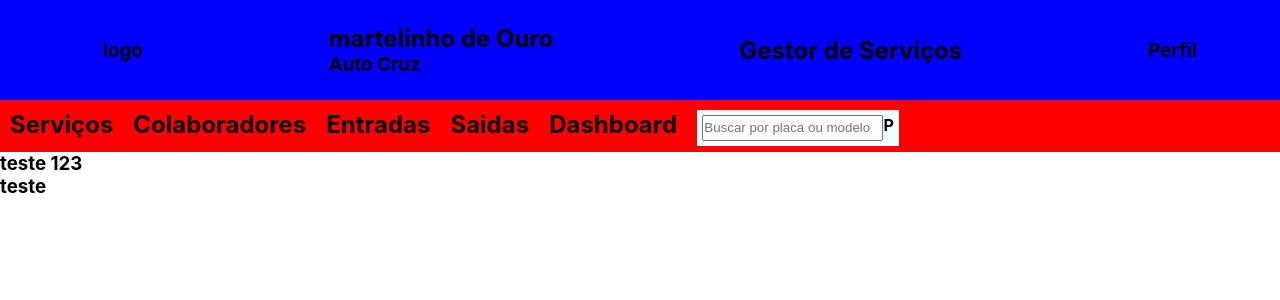
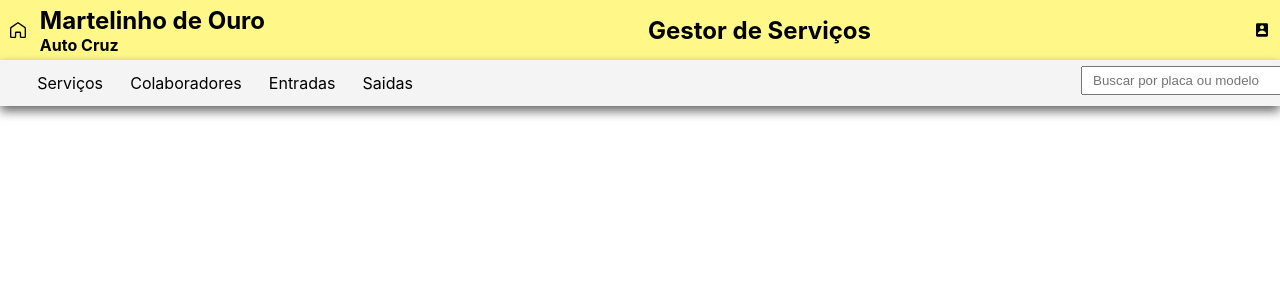
Before and after one commit to Mts-Carneiro/Martelinho_de_ouro_front_end, a React (Create React App) app in the folder martelinho_de_ouro_front_end/: page / in a window 1280 px wide. Shown: the top 300 px of the page. Built offline with nearby package versions, Linux system fonts and the light colour scheme.

Commit message:
Create: Header Component Styles

```diff
--- a/martelinho_de_ouro_front_end/package.json
+++ b/martelinho_de_ouro_front_end/package.json
@@ -3,6 +3,7 @@
   "version": "0.1.0",
   "private": true,
   "dependencies": {
+    "@react-icons/all-files": "^4.1.0",
     "@testing-library/jest-dom": "^5.14.1",
     "@testing-library/react": "^13.0.0",
     "@testing-library/user-event": "^13.2.1",
@@ -15,6 +16,7 @@
     "axios": "^1.5.1",
     "react": "^18.2.0",
     "react-dom": "^18.2.0",
+    "react-icons": "^4.11.0",
     "react-router-dom": "^6.16.0",
     "react-scripts": "5.0.1",
     "styled-components": "^6.0.8",
--- a/martelinho_de_ouro_front_end/src/App.tsx
+++ b/martelinho_de_ouro_front_end/src/App.tsx
@@ -1,15 +1,11 @@
 import "./App.css";
-import { Header } from "./Components/Header";
-import { NavigateBar } from "./Components/Header/NavigateBar";
+import { RouterMain } from "./Routes";
 
 function App() {
   return (
-    <>
-      <Header />
-      <NavigateBar />
-      <h3>teste 123</h3>
-      <h3>teste</h3>
-    </>
+    <div className="app">
+      <RouterMain />
+    </div>
   );
 }
 
--- a/martelinho_de_ouro_front_end/src/Components/Header/NavigateBar/SearchBar/index.tsx
+++ b/martelinho_de_ouro_front_end/src/Components/Header/NavigateBar/SearchBar/index.tsx
@@ -1,10 +1,11 @@
 import { StyledSearchBar } from "./styled";
+import { BiSearch } from "react-icons/bi";
 
 export const SarchBar = () => {
   return (
     <StyledSearchBar>
       <input placeholder="Buscar por placa ou modelo" />
-      <h4>P</h4>
+      <BiSearch />
     </StyledSearchBar>
   );
 };
--- a/martelinho_de_ouro_front_end/src/Components/Header/NavigateBar/SearchBar/styled.ts
+++ b/martelinho_de_ouro_front_end/src/Components/Header/NavigateBar/SearchBar/styled.ts
@@ -3,9 +3,14 @@ import styled from "styled-components";
 export const StyledSearchBar = styled.div`
   height: 80%;
   width: 15%;
-  background-color: azure;
-  padding: 5px;
+  background-color: transparent;
   display: flex;
   flex-direction: row;
-  justify-content: space-around;
+  justify-content: space-evenly;
+  align-content: center;
+  align-items: center;
+
+  input {
+    padding: 5px 10px;
+  }
 `;
--- a/martelinho_de_ouro_front_end/src/Components/Header/NavigateBar/index.tsx
+++ b/martelinho_de_ouro_front_end/src/Components/Header/NavigateBar/index.tsx
@@ -4,11 +4,12 @@ import { StyledNavBar } from "./styled";
 export const NavigateBar = () => {
   return (
     <StyledNavBar>
-      <h2>Serviços</h2>
-      <h2>Colaboradores</h2>
-      <h2>Entradas</h2>
-      <h2>Saidas</h2>
-      <h2>Dashboard</h2>
+      <div className="page_list">
+        <p>Serviços</p>
+        <p>Colaboradores</p>
+        <p>Entradas</p>
+        <p>Saidas</p>
+      </div>
       <SarchBar />
     </StyledNavBar>
   );
--- a/martelinho_de_ouro_front_end/src/Components/Header/NavigateBar/styled.ts
+++ b/martelinho_de_ouro_front_end/src/Components/Header/NavigateBar/styled.ts
@@ -1,11 +1,26 @@
 import styled from "styled-components";
 
 export const StyledNavBar = styled.div`
-  background-color: red;
-  width: 100vw;
-  height: 4vh;
+  background-color: #f4f4f4;
+  height: 26px;
   display: flex;
-  justify-content: flex-start;
+  justify-content: space-between;
   gap: 20px;
   padding: 10px;
+  box-shadow: 0px 5px 10px rgba(0, 0, 0, 0.6);
+
+  .page_list {
+    display: flex;
+    flex-direction: row;
+    justify-content: space-evenly;
+    align-items: center;
+    width: 430px;
+
+    p {
+      cursor: pointer;
+    }
+    p:hover {
+      font-weight: bolder;
+    }
+  }
 `;
--- a/martelinho_de_ouro_front_end/src/Components/Header/Title/index.tsx
+++ b/martelinho_de_ouro_front_end/src/Components/Header/Title/index.tsx
@@ -3,8 +3,8 @@ import { StyledCompany } from "./styles";
 export const TitleCompany = () => {
   return (
     <StyledCompany>
-      <h2>martelinho de Ouro</h2>
-      <h3>Auto Cruz</h3>
+      <h2>Martelinho de Ouro</h2>
+      <h4>Auto Cruz</h4>
     </StyledCompany>
   );
 };
--- a/martelinho_de_ouro_front_end/src/Components/Header/index.tsx
+++ b/martelinho_de_ouro_front_end/src/Components/Header/index.tsx
@@ -1,13 +1,17 @@
 import { TitleCompany } from "./Title";
 import { HeaderComponent } from "./styles";
+import { GrHomeRounded } from "react-icons/gr";
+import { BiSolidUserRectangle } from "react-icons/bi";
 
 export const Header = () => {
   return (
     <HeaderComponent>
-      <h3>logo</h3>
-      <TitleCompany />
+      <div className="home">
+        <GrHomeRounded />
+        <TitleCompany />
+      </div>
       <h2>Gestor de Serviços</h2>
-      <h3>Perfil</h3>
+      <BiSolidUserRectangle />
     </HeaderComponent>
   );
 };
--- a/martelinho_de_ouro_front_end/src/Components/Header/styles.ts
+++ b/martelinho_de_ouro_front_end/src/Components/Header/styles.ts
@@ -1,12 +1,20 @@
 import styled from "styled-components";
 
 export const HeaderComponent = styled.div`
-  background-color: blue;
-  width: 100vw;
-  height: 10vh;
+  background-color: #fff889;
+  color: black;
+  height: 5vh;
   display: flex;
   flex-direction: row;
   align-items: center;
-  justify-content: space-around;
+  justify-content: space-between;
   padding: 10px;
+
+  .home {
+    display: flex;
+    align-content: center;
+    align-items: center;
+    justify-content: space-between;
+    width: 255px;
+  }
 `;
--- a/martelinho_de_ouro_front_end/src/Pages/Dashboard/index.tsx
+++ b/martelinho_de_ouro_front_end/src/Pages/Dashboard/index.tsx
@@ -1,5 +1,12 @@
+import { Header } from "../../Components/Header";
+import { NavigateBar } from "../../Components/Header/NavigateBar";
 import { StyledDashboard } from "./styled";
 
 export const Dashboard = () => {
-  return <StyledDashboard></StyledDashboard>;
+  return (
+    <StyledDashboard>
+      <Header />
+      <NavigateBar />
+    </StyledDashboard>
+  );
 };
--- a/martelinho_de_ouro_front_end/src/Pages/Dashboard/styled.ts
+++ b/martelinho_de_ouro_front_end/src/Pages/Dashboard/styled.ts
@@ -1,3 +1,5 @@
 import styled from "styled-components";
 
-export const StyledDashboard = styled.div``;
+export const StyledDashboard = styled.div`
+  width: 100vw;
+`;
--- a/martelinho_de_ouro_front_end/src/index.tsx
+++ b/martelinho_de_ouro_front_end/src/index.tsx
@@ -3,10 +3,13 @@ import ReactDOM from "react-dom/client";
 import App from "./App";
 import { GlobalStyle } from "./Styles/Components/global";
 import "./index.css";
+import { BrowserRouter } from "react-router-dom";
 
 ReactDOM.createRoot(document.getElementById("root") as HTMLElement).render(
   <React.StrictMode>
-    <GlobalStyle />
-    <App />
+    <BrowserRouter>
+      <GlobalStyle />
+      <App />
+    </BrowserRouter>
   </React.StrictMode>
 );
```
Also changed, not shown: 1 other file (tests, documents, lock files or other folders).
